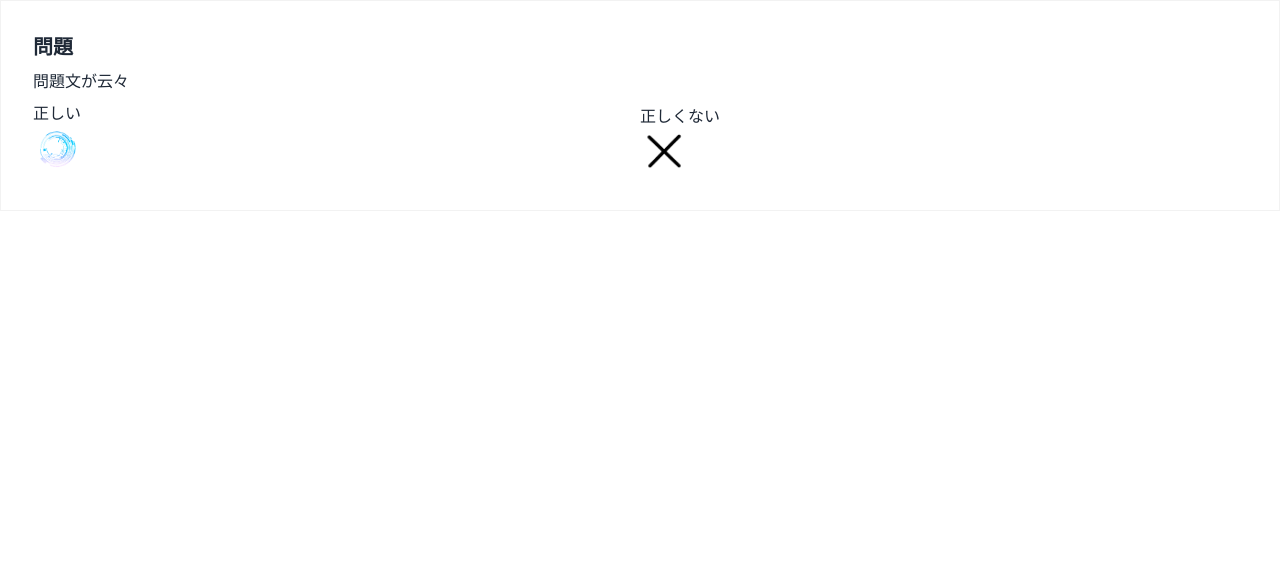
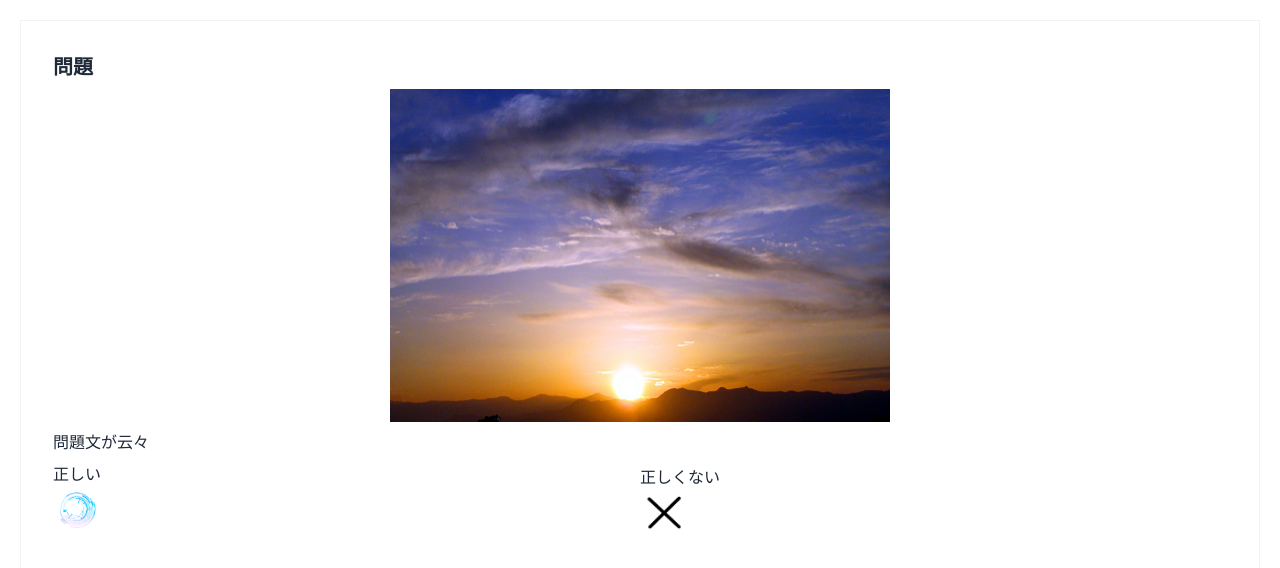
Before and after one commit to Tiamat-KIT/T_or_F_Quiz_Component, a Next.js app in the folder tfquizcomp/: page / in a window 1280 px wide. Shown: the top 568 px of the page. Built offline with nearby package versions, Linux system fonts and the light colour scheme.

Commit message:
だいたい表示側できた

```diff
--- a/tfquizcomp/src/Component/Quiz.tsx
+++ b/tfquizcomp/src/Component/Quiz.tsx
@@ -4,9 +4,13 @@ export default function Quiz(){
 
     return (
         <>
+            <div className="container mx-auto p-5">
             <div className="card">
                 <div className="card-body card-bordered">
                 <div className="text-center card-title">問題</div>
+                <figure>
+                <Image src="/testImage.jpg" width={500} height={250} alt="image" />
+                </figure>
                 <p>問題文が云々</p>
                 <div className="flex">
                     <div className="flex-1 place-self-center">
@@ -28,6 +32,7 @@ export default function Quiz(){
                 </div>
                 </div>
             </div>
+            </div>
         </>
     )
 }
```
Also changed, not shown: tfquizcomp/public/testImage.jpg (added).
